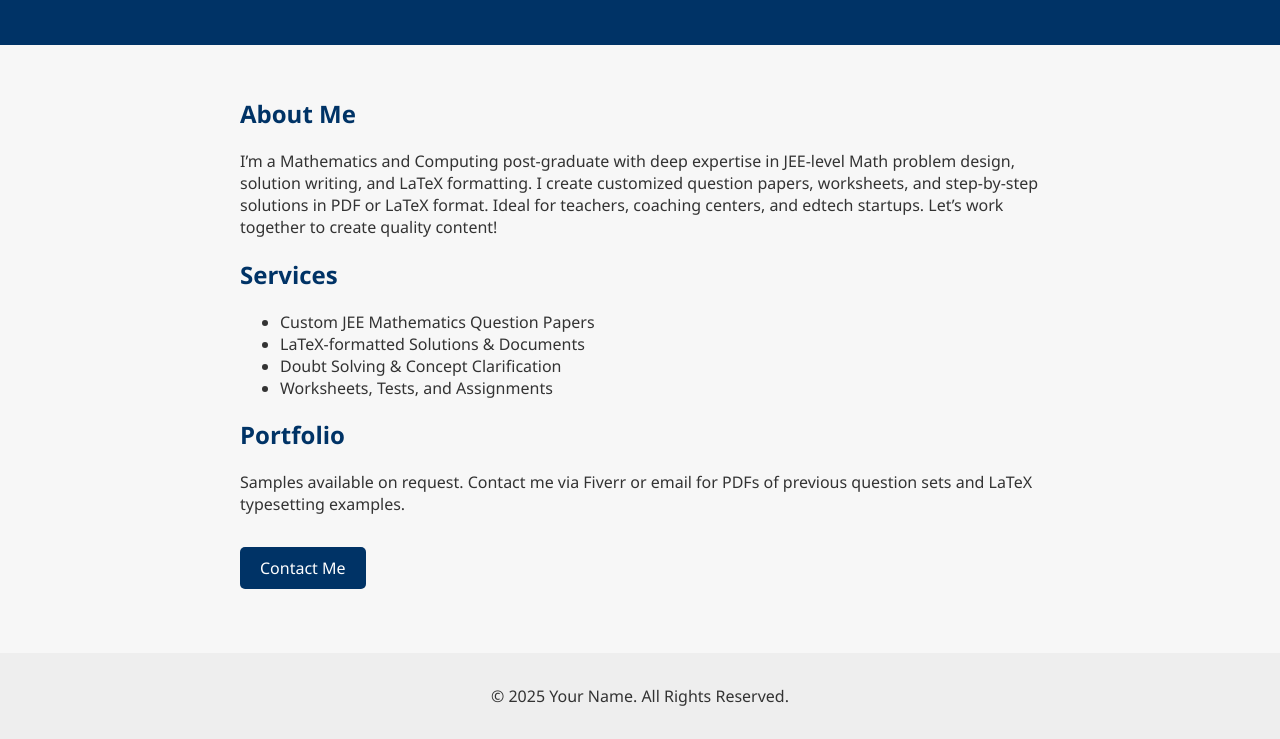
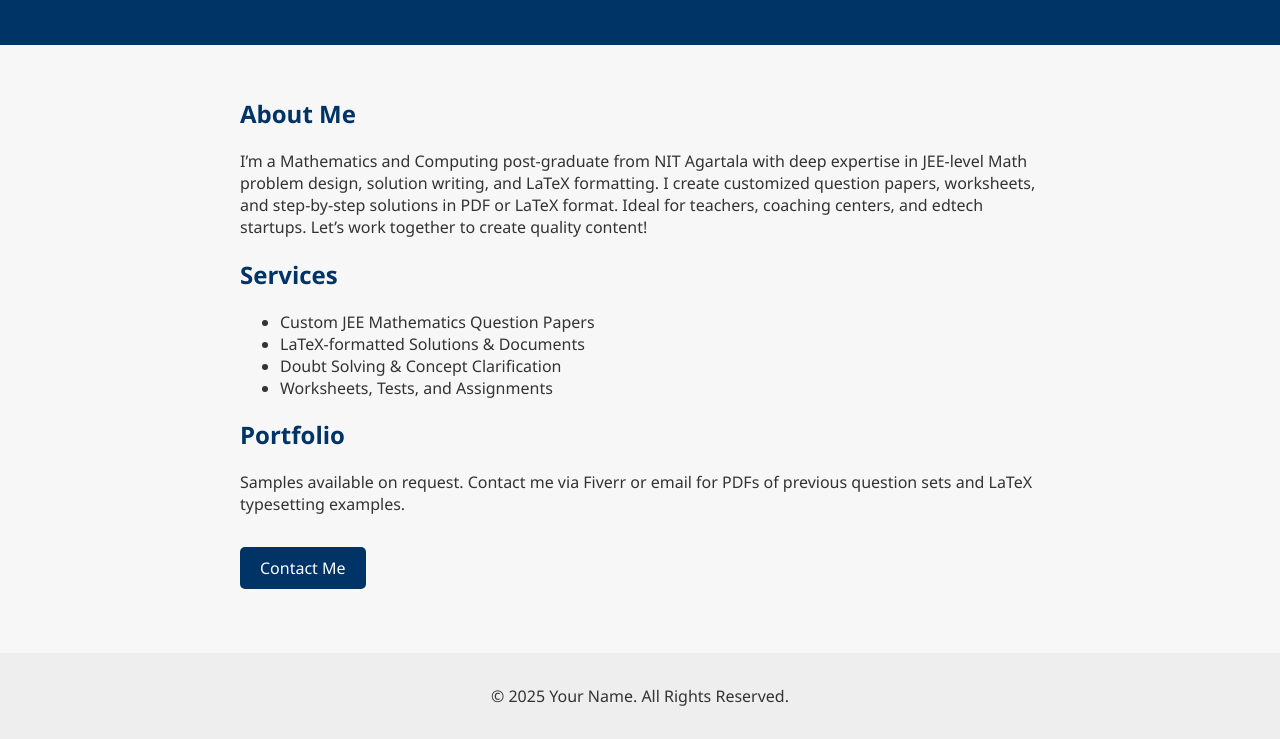
Before and after one commit to manjit102/manjit102.github.io, a plain HTML site: page index.html in a window 1280 px wide. Shown: the part 143-882 px from the top of the page. Drawn offline with Linux system fonts and the light colour scheme.

Commit message:
Add index.html for GitHub Pages

```diff
--- a/index.html
+++ b/index.html
@@ -48,7 +48,7 @@
     <p>Custom Questions | Solutions | Typesetting</p>
   </header>  <section>
     <h2>About Me</h2>
-    <p>I’m a Mathematics and Computing post-graduate with deep expertise in JEE-level Math problem design, solution writing, and LaTeX formatting. I create customized question papers, worksheets, and step-by-step solutions in PDF or LaTeX format. Ideal for teachers, coaching centers, and edtech startups. Let’s work together to create quality content!</p><h2>Services</h2>
+    <p>I’m a Mathematics and Computing post-graduate from NIT Agartala with deep expertise in JEE-level Math problem design, solution writing, and LaTeX formatting. I create customized question papers, worksheets, and step-by-step solutions in PDF or LaTeX format. Ideal for teachers, coaching centers, and edtech startups. Let’s work together to create quality content!</p><h2>Services</h2>
 <ul>
   <li>Custom JEE Mathematics Question Papers</li>
   <li>LaTeX-formatted Solutions & Documents</li>
```
